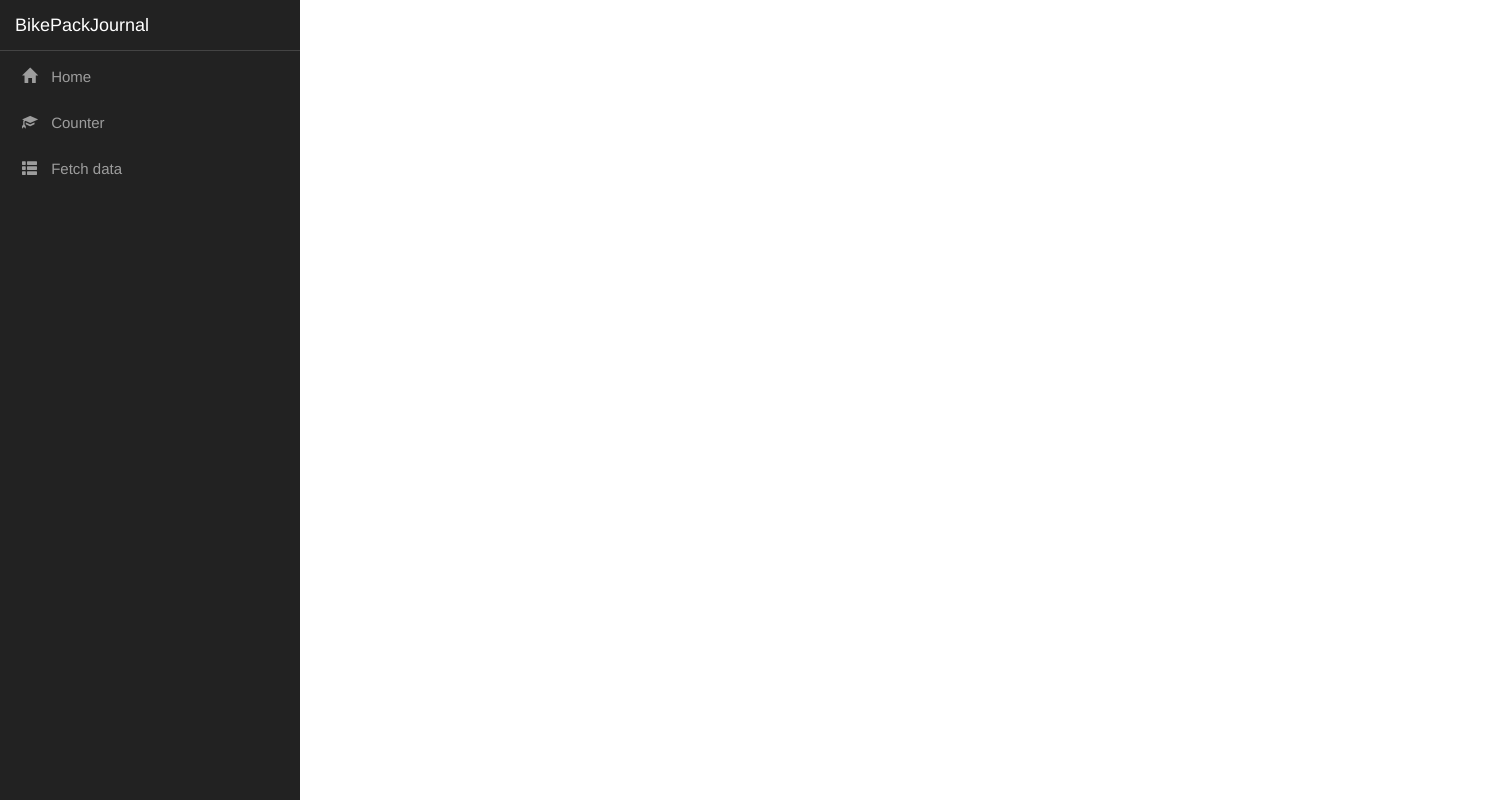
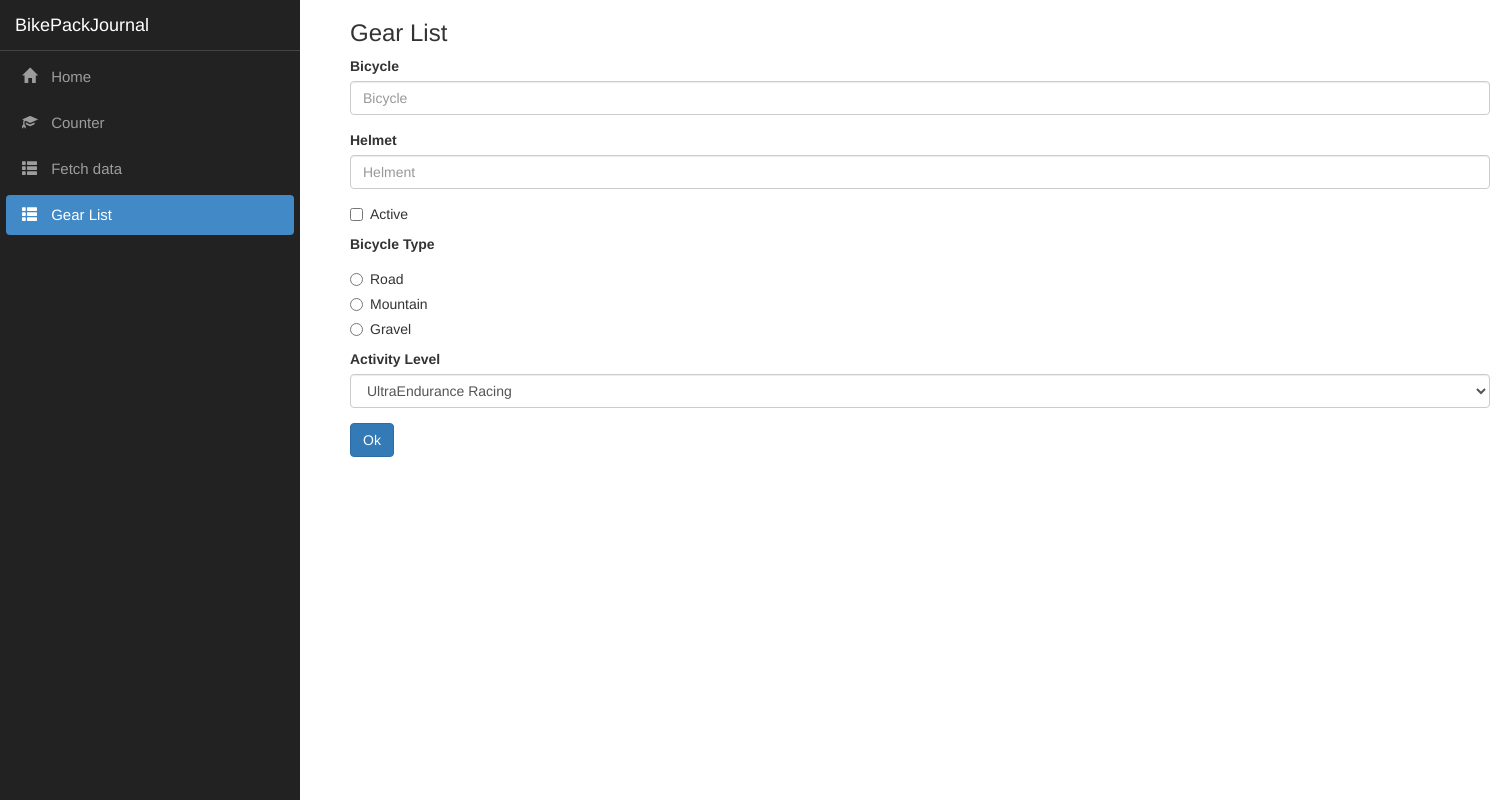
Before and after one commit to davidadams1975/BikePackJournal, an Angular app in the folder BikePackJournal/ClientApp/: page /gear-list in a window 1280 px wide. Before the commit this address led to /. Shown: the whole page, 1505 px wide, since content can reach past the window. Built offline with nearby package versions, Linux system fonts and the light colour scheme.

Commit message:
add a form to gear list

```diff
--- a/BikePackJournal/ClientApp/src/app/app.module.ts
+++ b/BikePackJournal/ClientApp/src/app/app.module.ts
@@ -32,6 +32,7 @@ import { SleepSetupComponent } from './gear-components/sleep-setup/sleep-setup.c
       { path: '', component: HomeComponent, pathMatch: 'full' },
       { path: 'counter', component: CounterComponent },
       { path: 'fetch-data', component: FetchDataComponent },
+      { path: 'gear-list', component: GearListComponent }
     ])
   ],
   providers: [],
--- a/BikePackJournal/ClientApp/src/app/gear-list/gear-list.component.html
+++ b/BikePackJournal/ClientApp/src/app/gear-list/gear-list.component.html
@@ -1,3 +1,50 @@
-<p>
-  gear-list works!
-</p>
+<div class="container">
+  <h3>Gear List</h3>
+  <form #form="ngForm" novalidate>
+    <div class="form-group">
+      <label>Bicycle</label>
+      <input class="form-control" type="text" required placeholder="Bicycle" name="bicycle" ngModel />
+    </div>
+    <div class="form-group">
+      <label>Helmet</label>
+      <input class="form-control" type="text" required placeholder="Helment" name="helmet" ngModel />
+    </div>
+    <div class="checkbox">
+      <label>
+        <input type="checkbox" name="active" ngModel /> Active
+      </label>
+    </div>
+
+    <label>Bicycle Type</label>
+    <div class="radio">
+      <label>
+        <input type="radio" name="bicycle type" value="Road" />
+        Road
+      </label>
+    </div>
+    <div class="radio">
+      <label>
+        <input type="radio" name="bicycle type" value="Mountain" />
+        Mountain
+      </label>
+    </div>
+    <div class="radio">
+      <label>
+        <input type="radio" name="bicycle type" value="Gravel" />
+        Gravel
+      </label>
+    </div>
+
+    <div class="form-group">
+      <label>Activity Level</label>
+      <select class="form-control">
+        <option *ngFor="let activityLevel of activityLevels">
+          {{ activityLevel }}
+        </option>
+
+      </select>
+    </div>
+
+    <button class="btn btn-primary" type="submit">Ok</button>
+  </form>
+</div>
--- a/BikePackJournal/ClientApp/src/app/gear-list/gear-list.component.ts
+++ b/BikePackJournal/ClientApp/src/app/gear-list/gear-list.component.ts
@@ -6,6 +6,7 @@ import { Component, OnInit } from '@angular/core';
   styleUrls: ['./gear-list.component.css']
 })
 export class GearListComponent implements OnInit {
+  activityLevels = ['UltraEndurance Racing', 'Touring', 'Bikepacking'];
 
   constructor() { }
 
--- a/BikePackJournal/ClientApp/src/app/nav-menu/nav-menu.component.html
+++ b/BikePackJournal/ClientApp/src/app/nav-menu/nav-menu.component.html
@@ -27,6 +27,11 @@
                 <span class='glyphicon glyphicon-th-list'></span> Fetch data
               </a>
             </li>
+            <li [routerLinkActive]='["link-active"]'>
+              <a [routerLink]='["/gear-list"]' (click)='collapse()'>
+                <span class='glyphicon glyphicon-th-list'></span> Gear List
+              </a>
+            </li>
           </ul>
         </div>
     </div>
```
Lines whose indentation alone changed are shown as unchanged.
